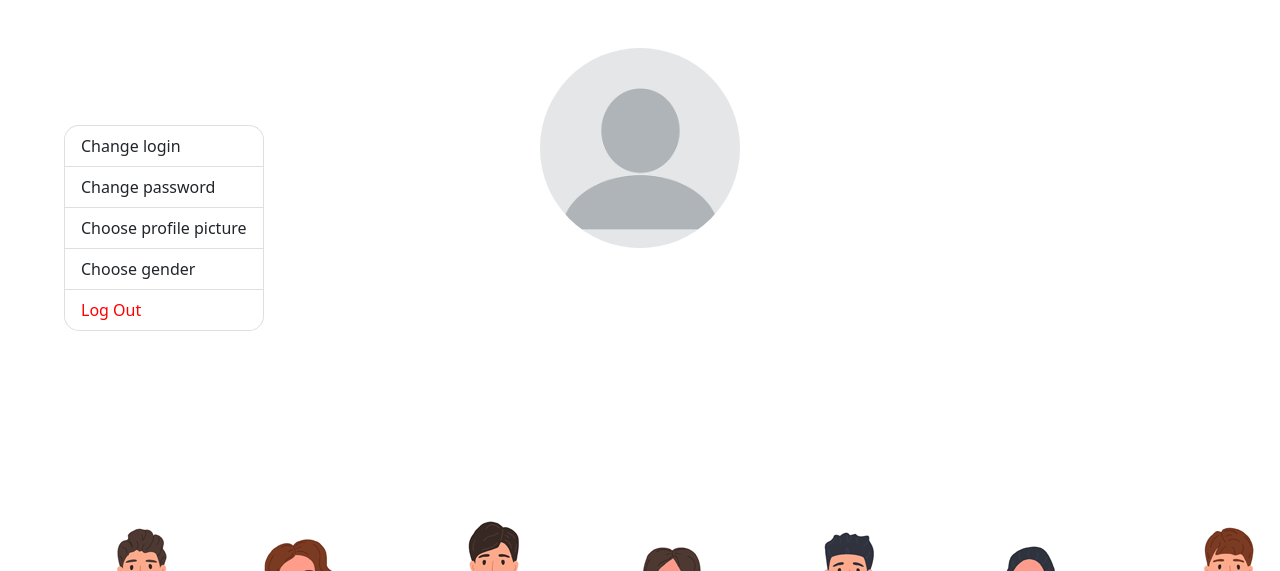
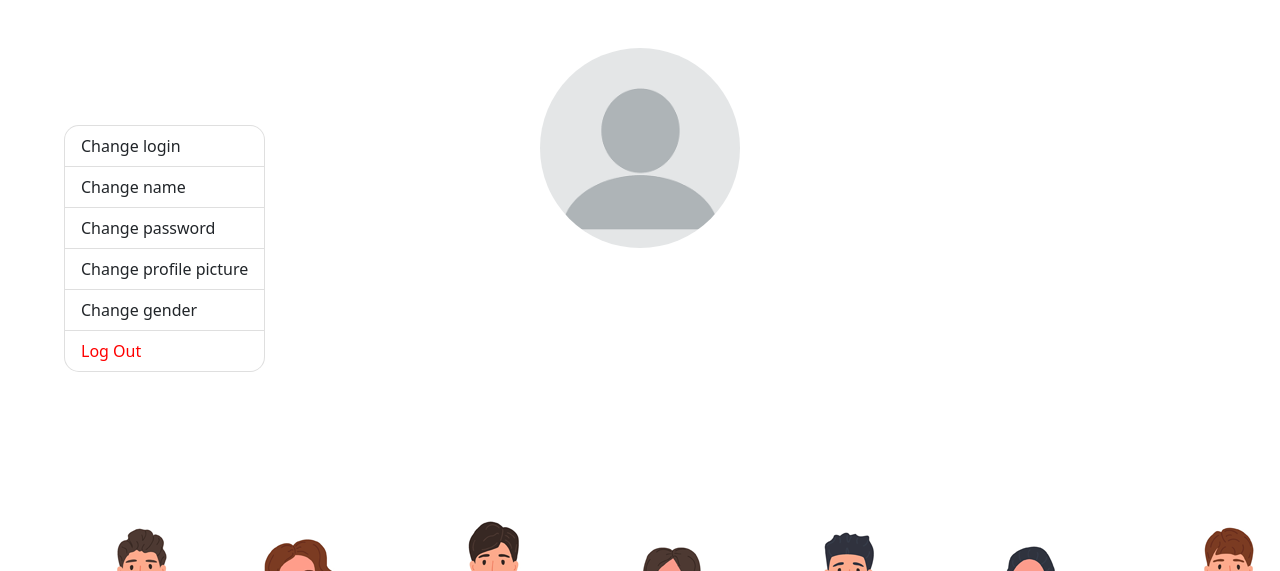
Before and after one commit to ramz1t/Worx, a FastAPI app: template views/templates/profile.html in a window 1280 px wide. Shown: the part 61-632 px from the top of the page. Run offline with FastAPI, Linux system fonts and the light colour scheme; the template is opened without the code that fills it, so the values that code supplies are empty.

Commit message:
added change name feature

```diff
--- a/views/static/js/user_settings.js
+++ b/views/static/js/user_settings.js
@@ -30,16 +30,18 @@ async function change_email() {
 }
 
 async function change_name() {
-    var new_name = document.getElementById("New_email").value;
-    var response = await fetch(SERVER_DOMAIN + '/change_email', {
+    var new_name = document.getElementById("New_name").value;
+    var response = await fetch(SERVER_DOMAIN + '/change_name', {
         method: 'POST',
         headers: {
-            'accept': 'application/json'
+            'accept': 'application/json',
+            'Content-Type': 'application/json'
         },
-        body: new URLSearchParams({
-            "new_name": new_name
+        body: JSON.stringify({
+            'new_name': new_name
         })
     });
+    window.open(SERVER_DOMAIN + '/profile', '_self');
 }
 
 async function change_gender() {
--- a/views/templates/profile.html
+++ b/views/templates/profile.html
@@ -10,29 +10,30 @@
 </head>
 <body>
 
-<div class = "nav">{% include 'components/navbar.html' %}</div>
+<div class="nav">{% include 'components/navbar.html' %}</div>
 <br>
 <br>
 <ul class="profile-list-group">
     <li class="list-group-item" data-bs-toggle="modal" data-bs-target="#Change_login">Change login</li>
+    <li class="list-group-item" data-bs-toggle="modal" data-bs-target="#Change_name">Change name</li>
     <li class="list-group-item" data-bs-toggle="modal" data-bs-target="#Change_password">Change password</li>
-  <li class="list-group-item" data-bs-toggle="modal" data-bs-target="#Change_photo">Choose profile picture</li>
-  <li class="list-group-item" data-bs-toggle="modal" data-bs-target="#Change_gender">Choose gender</li>
+    <li class="list-group-item" data-bs-toggle="modal" data-bs-target="#Change_photo">Change profile picture</li>
+    <li class="list-group-item" data-bs-toggle="modal" data-bs-target="#Change_gender">Change gender</li>
     <li class="list-group-item text-danger"><a class="profile_logout" href="/">Log Out </a></li>
 </ul>
 
 <div class="profile_objects">
-    <img class="profile_img" width = "200" src="{{ url_for('static', path='photos/1.png') }}">
-    <div class = "profile_text">
+    <img class="profile_img" width="200" src="{{ url_for('static', path='photos/1.png') }}">
+    <div class="profile_text">
         <h1 id="name">{{ name }}</h1>
         <h3 id="email" style="color:grey">{{ email }}</h3>
     </div>
 </div>
 
 
-
 <!-- login -->
- <div class="modal fade" id="Change_login" data-bs-backdrop="static" data-bs-keyboard="false" tabindex="-1" aria-labelledby="staticBackdropLabel" aria-hidden="true">
+<div class="modal fade" id="Change_login" data-bs-backdrop="static" data-bs-keyboard="false" tabindex="-1"
+     aria-labelledby="staticBackdropLabel" aria-hidden="true">
     <div class="modal-dialog">
         <div class="modal-content">
             <div class="modal-header">
@@ -56,8 +57,33 @@
         </div>
     </div>
 </div>
+
+<!-- name -->
+<div class="modal fade" id="Change_name" data-bs-backdrop="static" data-bs-keyboard="false" tabindex="-1"
+     aria-labelledby="staticBackdropLabel" aria-hidden="true">
+    <div class="modal-dialog">
+        <div class="modal-content">
+            <div class="modal-header">
+                <h5 class="modal-title" id="Change_name_popup">Change name</h5>
+                <button type="button" class="btn-close" data-bs-dismiss="modal" aria-label="Close"></button>
+            </div>
+            <div class="modal-body">
+                <div class="form-floating mb-3">
+                    <input type="email" class="form-control" id="New_name" placeholder="name@example.com">
+                    <label for="New_name">New name</label>
+                </div>
+            </div>
+            <div class="modal-footer">
+                <button type="button" class="btn btn-outline-secondary" data-bs-dismiss="modal">Close</button>
+                <button type="button" class="btn btn-custom text-white" onclick="change_name()">Ok</button>
+            </div>
+        </div>
+    </div>
+</div>
+
 <!-- Password -->
- <div class="modal fade" id="Change_password" data-bs-backdrop="static" data-bs-keyboard="false" tabindex="-1" aria-labelledby="staticBackdropLabel" aria-hidden="true">
+<div class="modal fade" id="Change_password" data-bs-backdrop="static" data-bs-keyboard="false" tabindex="-1"
+     aria-labelledby="staticBackdropLabel" aria-hidden="true">
     <div class="modal-dialog">
         <div class="modal-content">
             <div class="modal-header">
@@ -87,7 +113,8 @@
 </div>
 
 <!-- Gender-->
-<div class="modal fade" id="Change_gender" data-bs-backdrop="static" data-bs-keyboard="false" tabindex="-1" aria-labelledby="staticBackdropLabel" aria-hidden="true">
+<div class="modal fade" id="Change_gender" data-bs-backdrop="static" data-bs-keyboard="false" tabindex="-1"
+     aria-labelledby="staticBackdropLabel" aria-hidden="true">
     <div class="modal-dialog">
         <div class="modal-content">
             <div class="modal-header">
@@ -129,7 +156,8 @@
     </div>
 </div>
 <!-- Photo -->
- <div class="modal fade" id="Change_photo" data-bs-backdrop="static" data-bs-keyboard="false" tabindex="-1" aria-labelledby="staticBackdropLabel" aria-hidden="true">
+<div class="modal fade" id="Change_photo" data-bs-backdrop="static" data-bs-keyboard="false" tabindex="-1"
+     aria-labelledby="staticBackdropLabel" aria-hidden="true">
     <div class="modal-dialog">
         <div class="modal-content">
             <div class="modal-header">
```
Lines whose indentation alone changed are shown as unchanged.
